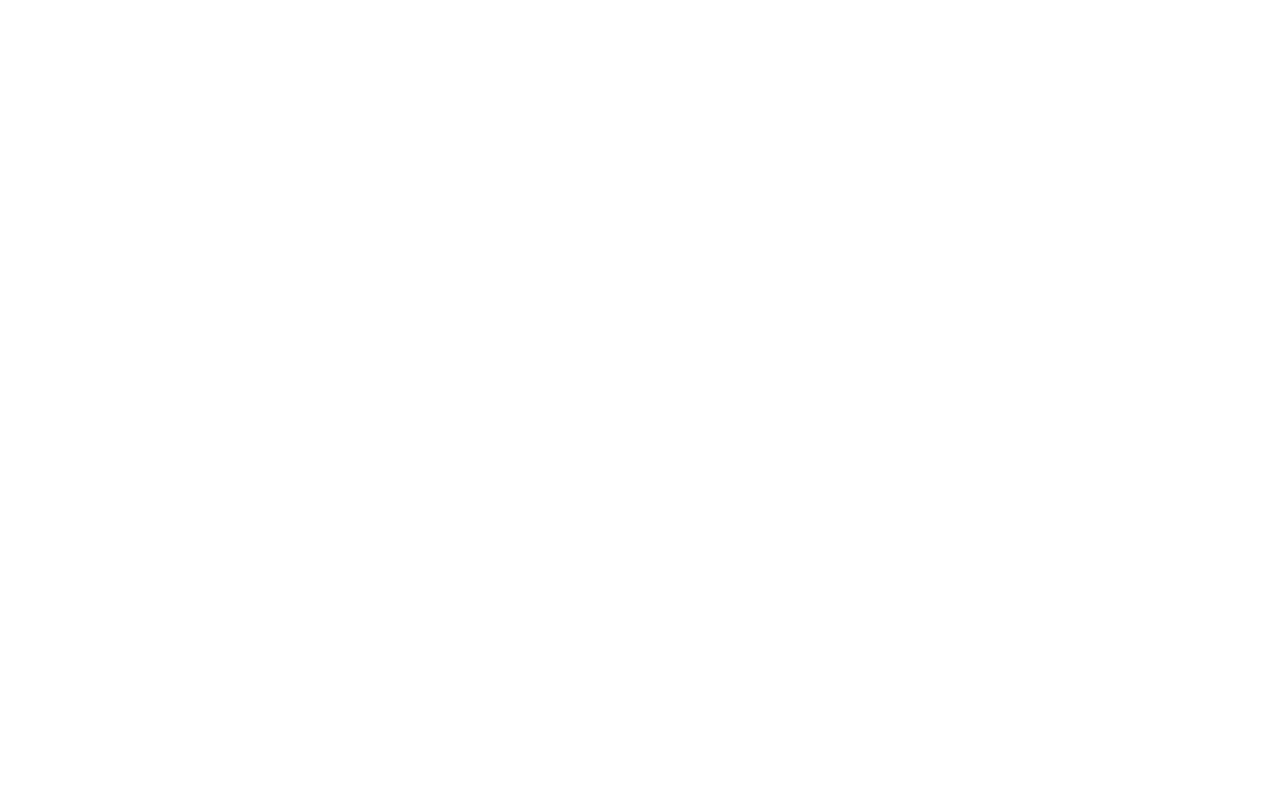
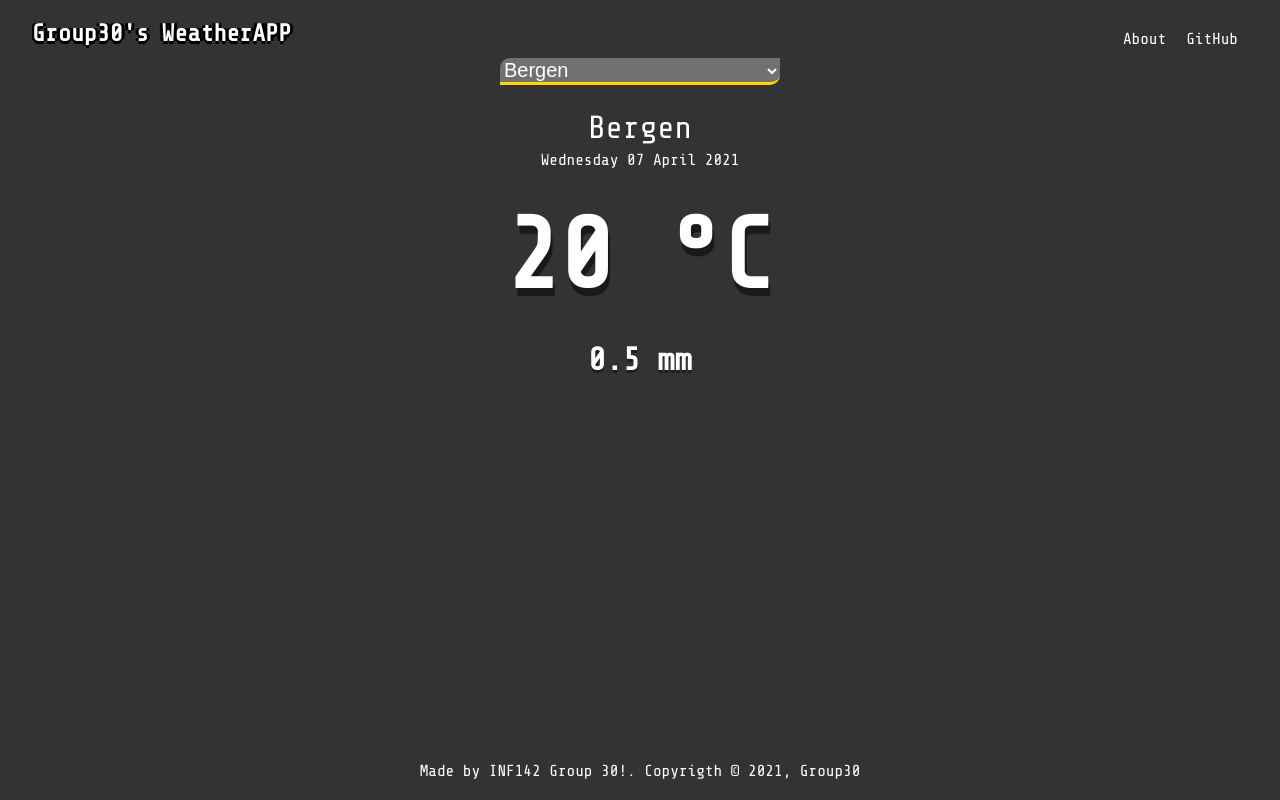
Before and after one commit to StaleJ/WeatherSim, a Flask app: page / in a window 1280 px wide. Before the commit the page is empty. Run offline with Flask 2, Linux system fonts and the light colour scheme.

Commit message:
added html and css for basic website

```diff
--- a/server/webapp/static/style.css
+++ b/server/webapp/static/style.css
@@ -0,0 +1,147 @@
+*{
+  padding: 0;
+  margin: 0;
+  box-sizing: border-box;
+}
+
+body{
+  background-color: #333;
+  color: white;
+
+  font-family: 'Share Tech Mono', monospace;
+}
+
+footer{
+  position: fixed;
+  left: 0;
+  bottom: 0;
+  width: 100%;
+  text-align: center;
+  padding-bottom: 20px;
+}
+
+a{
+  color: white;
+  text-decoration: none;
+}
+
+a:hover{
+  color: gold;
+}
+
+main {
+  flex: 1 1 100%;
+  padding: 25px 25px 50px;
+  display: flex;
+  flex-direction: column;
+  align-items: center;
+  text-align: center;
+}
+
+.wrapper{
+  display: flex;
+  flex-direction: column;
+  min-height: 100vh;
+  position: relative;
+  width: 100%;
+  margin: auto;
+}
+
+.navBox{
+  margin: auto;
+  max-width: 95%;
+  overflow: auto;
+}
+
+.menu{
+  display: flex;
+  justify-content: center;
+  align-items: center;
+  padding: 50px, 15px, 15px;
+}
+
+.city-select {
+  width: 100%;
+  max-width: 280px;
+  padding: 10px, 15px;
+  border: none;
+  outline: none;
+  background-color: rgba(255, 255, 255, 0.3);
+  border-radius: 10px 0px 10px 0px;
+  border-bottom: 3px solid gold;
+
+  cursor: pointer;
+  color: white;
+  font-size: 20px;
+  font-weight: 300;
+  transition: 0.2s ease-out;
+}
+
+.city-select:focus{
+  background-color: grey;
+}
+
+.city-select:hover{
+  background-color: grey;
+}
+
+.city-select option{
+  background: gray;
+}
+
+.location .city{
+  color: white;
+  font-size: 32px;
+  font-weight: 500;
+  margin-bottom: 5px;
+}
+
+.location .data{
+  font-size: 16px;
+}
+
+.current .temp{
+  font-size: 100px;
+  font-weight: 900;
+  margin: 30px 0px;
+  text-shadow: 2px 8px rgba(0,0,0,0.5);
+}
+
+.current .rain{
+  font-size: 32px;
+  font-weight: 700;
+  margin-bottom: 15px;
+  text-shadow: 0px 3px rgba(0,0,0,0.4);
+}
+
+#topMenu{
+  list-style: none;
+  width: 100%;
+  overflow: auto;
+  padding-top: 20px;
+}
+
+#topMenu h1{
+  float: left;
+  text-shadow: -3px 0 black, 0 3px black, 3px 0 black, 0 3px black;
+  font: bold caption;
+}
+
+#topMenu ul {
+  float: right;
+  list-style: none;
+}
+
+#topMenu ul li{
+  float: left;
+}
+
+#topMenu ul li a{
+  display: block;
+  text-align: center;
+  padding: 10px;
+}
+
+#topMenu ul li a:hover{
+  color: gold;
+}
--- a/server/webapp/templates/index.html
+++ b/server/webapp/templates/index.html
@@ -8,11 +8,52 @@
 
 <html lang="en">
 <head>
-
-
+  <meta http-equiv="Content-Type" content="text/html;charset=UTF-8">
+  <meta name="viewport" content="width=device-width, initial-scale=1.0">
+  <meta name="description" content="An weatherAPP made by a group of students at UIB">
+  <title>Group30's WeatherAPP</title>
+  <link rel="stylesheet" href="/server/webapp/static/style.css">
+  <link rel="preconnect" href="https://fonts.gstatic.com">
+  <link href="https://fonts.googleapis.com/css2?family=Share+Tech+Mono&display=swap" rel="stylesheet">
 </head>
 <body>
-
+<div class="wrapper">
+  <header>
+    <nav id="topMenu">
+      <div class="navBox">
+        <h1>
+          <a href="index.html">Group30's WeatherAPP</a>
+        </h1>
+        <ul>
+          <li><a href="about.html">About</a></li>
+          <li><a href="https://github.com/StaleJ/Mandatory-assignment-1-INF142-group-30">GitHub</a></li>
+        </ul>
+      </div>
+    </nav>
+  </header>
+  <div class="menu">
+    <select class="city-select">
+      <option value="Bergen">Bergen</option>
+      <option value="Oslo">Oslo</option>
+      <option value="Stavanger">Stavanger</option>
+    </select>
+  </div>
+  <main>
+    <section>
+      <div class="location">
+        <div class="city">Bergen</div>
+        <div class="date">Wednesday 07 April 2021</div>
+      </div>
+    </section>
+    <div class="current">
+      <div class="temp">20 <span>°C</span></div>
+      <div class="rain">0.5 <span>mm</span></div>
+    </div>
+  </main>
+  <footer>
+    <p>Made by INF142 <a href="https://github.com/StaleJ/Mandatory-assignment-1-INF142-group-30">Group 30!</a>. Copyrigth &copy; 2021, Group30</p>
+  </footer>
+</div>
 
 </body>
 
```
Also changed, not shown: server/webapp/templates/about.html (added, +38 -0 lines).
